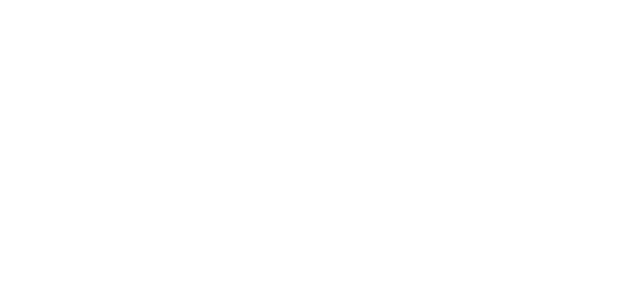
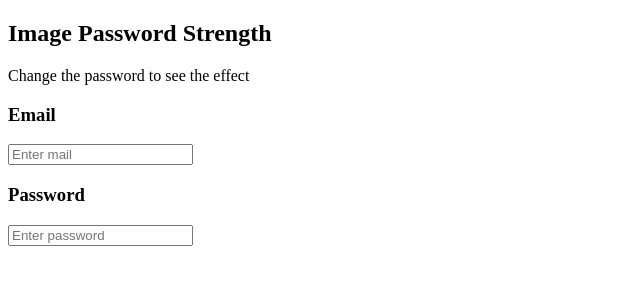
Before and after one commit to byrondal/blur_changing_password, a plain HTML site: page index.html in a window 1280 px wide. Shown: the whole page, without its empty margins (0-640 px from the left). Drawn offline with Linux system fonts and the light colour scheme.

```diff
--- a/index.html
+++ b/index.html
@@ -5,11 +5,26 @@
   <meta charset="UTF-8">
   <meta http-equiv="X-UA-Compatible" content="IE=edge">
   <meta name="viewport" content="width=device-width, initial-scale=1.0">
-  <title>Document</title>
+  <title>Blur Effect</title>
 </head>
 
 <body>
 
+  <section>
+    <div>
+      <h1>Image Password Strength</h1>
+      <p>Change the password to see the effect</p>
+    </div>
+    <div>
+      <h3>Email</h3>
+      <input type="text" placeholder="Enter mail" class="email-input">
+    </div>
+    <div>
+      <h3>Password</h3>
+      <input type="text" placeholder="Enter password" class="password-input">
+    </div>
+  </section>
+
 </body>
 
 </html>
```
Also changed, not shown: Assets/Background picture.png (added), 1 other file.
